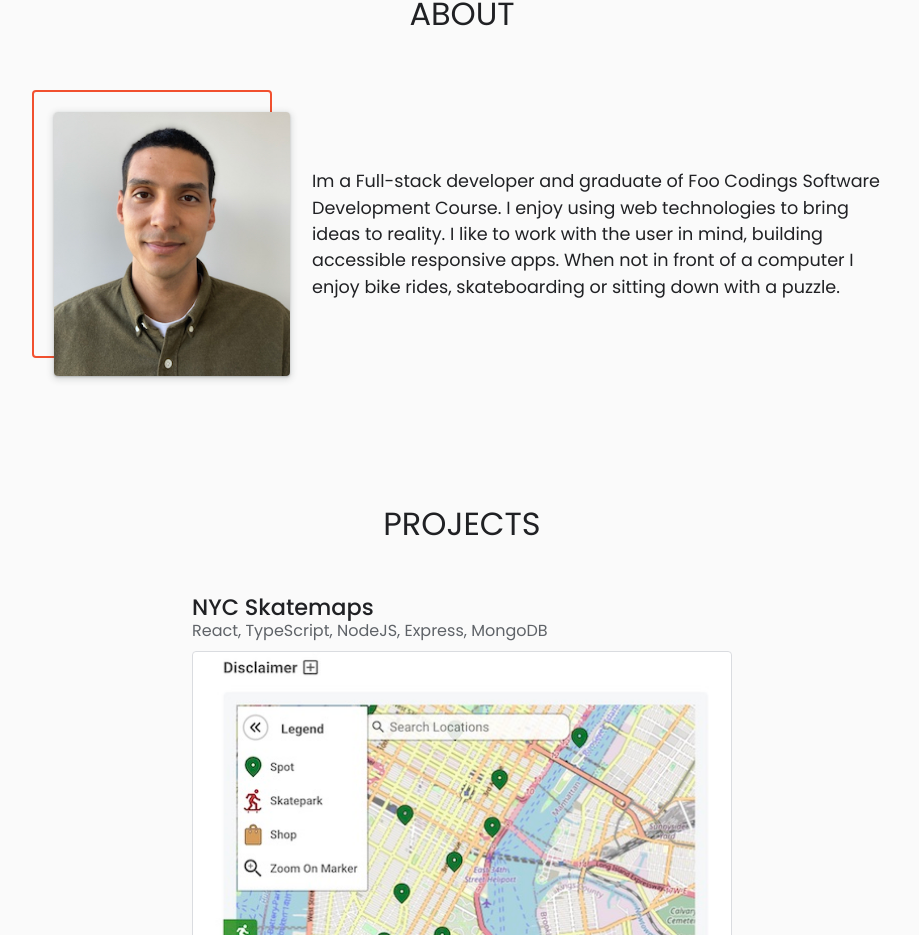
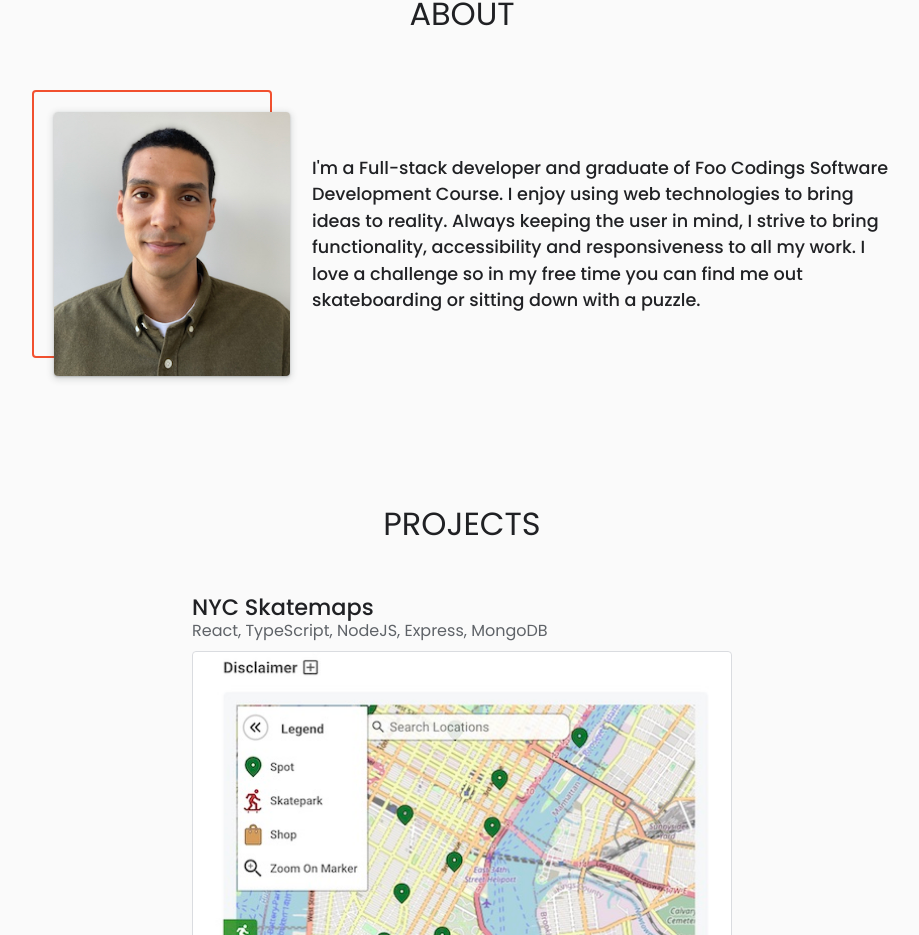
Before and after one commit to jarrodBrandreth/Portfolio, a React (Create React App) app: page / in a window 1280 px wide. Shown: the part 812-1747 px from the top of the page, without its empty margins (178-1097 px from the left). Built offline with nearby package versions, Linux system fonts and the light colour scheme.

Commit message:
updated about

```diff
--- a/src/components/About/About.module.css
+++ b/src/components/About/About.module.css
@@ -23,13 +23,8 @@
 }
 
 .content p {
+  padding: 20px;
   flex: 1 1 360px;
   font-size: 1.1rem;
-  padding: 20px;
+  font-weight: 500;
 }
-
-@media (max-width: 640px) {
-  .content p {
-    background-color: var(--bg-alt);
-  }
-}
--- a/src/components/About/index.tsx
+++ b/src/components/About/index.tsx
@@ -11,10 +11,11 @@ export function About() {
           <img src={portrait} alt="portrait" draggable="false" />
         </figure>
         <p>
-          Im a Full-stack developer and graduate of Foo Codings Software Development Course. I enjoy
-          using web technologies to bring ideas to reality. I like to work with the user in mind,
-          building accessible responsive apps. When not in front of a computer I enjoy bike rides,
-          skateboarding or sitting down with a puzzle.
+          I'm a Full-stack developer and graduate of Foo Codings Software Development Course. I
+          enjoy using web technologies to bring ideas to reality. Always keeping the user in mind, I
+          strive to bring functionality, accessibility and responsiveness to all my work. I love a
+          challenge so in my free time you can find me out skateboarding or sitting down with a
+          puzzle.
         </p>
       </div>
     </section>
```
